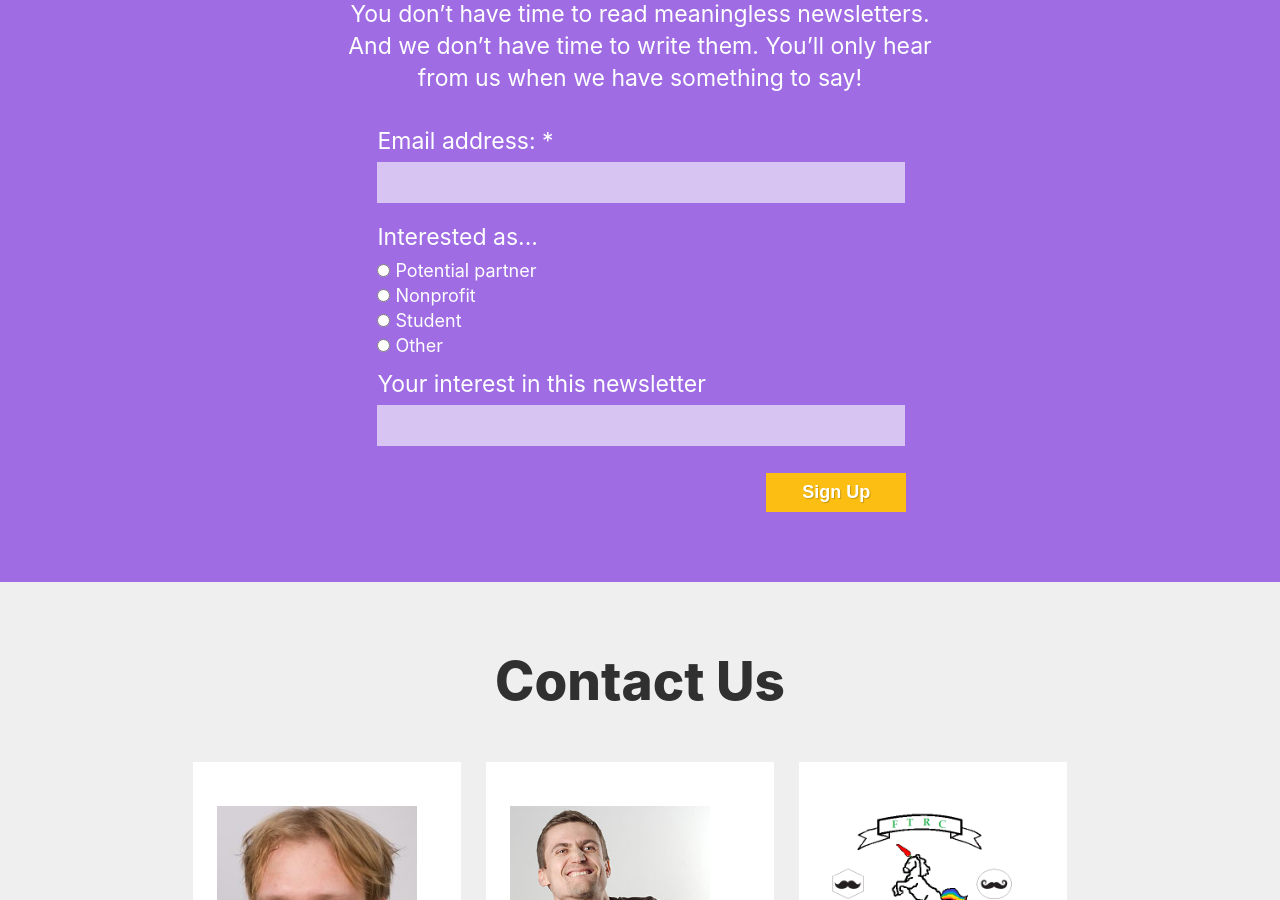
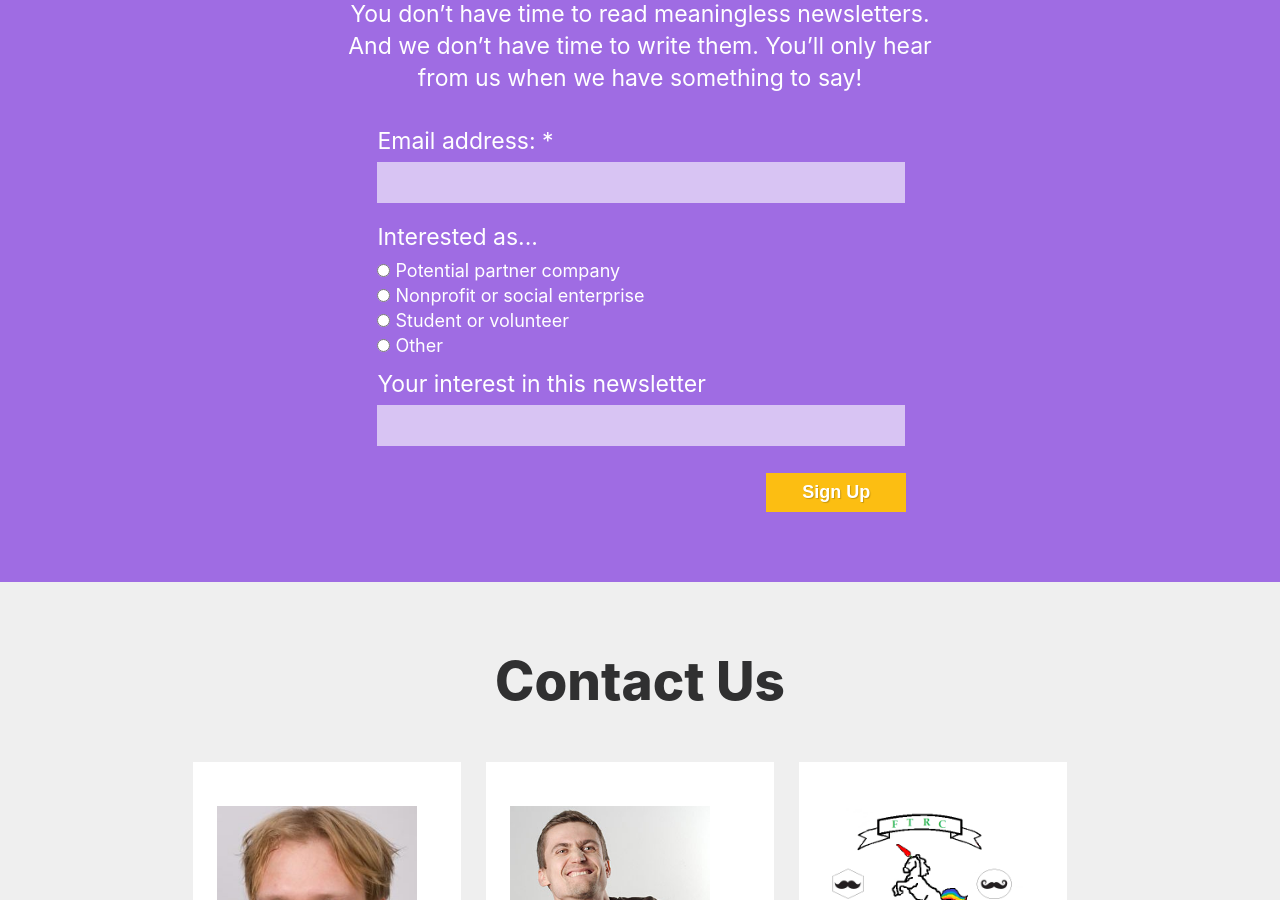
Before and after one commit to futurice/spiceprogram, a Jekyll site: the page built from chilicorn-fund/index.html, in a window 1280 px wide and 900 px high, scrolled down 6358 px. Built offline with Jekyll 4.4.1, drawn with Linux system fonts in a browser that asks for light colours; nearby versions of some CDN libraries.

Commit message:
Refined newsletter form options, English

```diff
--- a/chilicorn-fund/index.html
+++ b/chilicorn-fund/index.html
@@ -253,9 +253,9 @@ custom_js:
         <label for="email">Email address: *</label><br>
         <input class="form__input" type="email" name="_replyto" /> <br>
         <label for="type">Interested as...</label><br>
-        <input type="radio" name="type" value="partner"> Potential partner<br>
-        <input type="radio" name="type" value="nonprofit"> Nonprofit<br>
-        <input type="radio" name="type" value="student"> Student<br>
+        <input type="radio" name="type" value="partner"> Potential partner company<br>
+        <input type="radio" name="type" value="nonprofit"> Nonprofit or social enterprise<br>
+        <input type="radio" name="type" value="student"> Student or volunteer<br>
         <input type="radio" name="type" value="other"> Other<br>
         <label for="reason">Your interest in this newsletter</label><br>
         <input class="form__input" type="text" name="reason" /><br>
```
